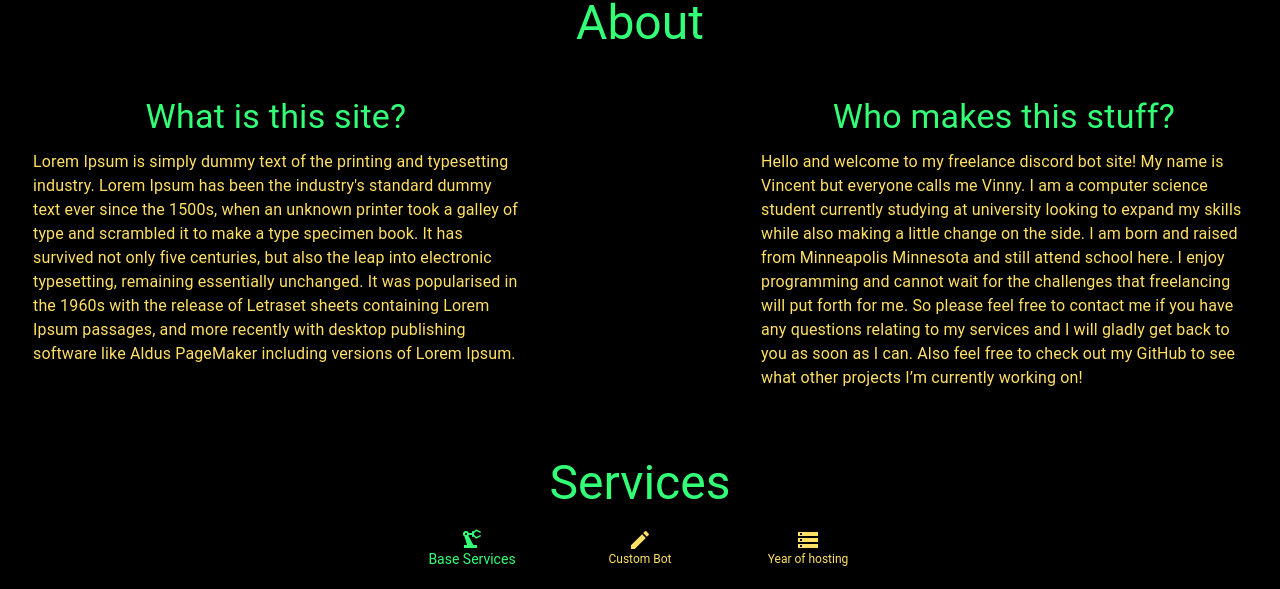
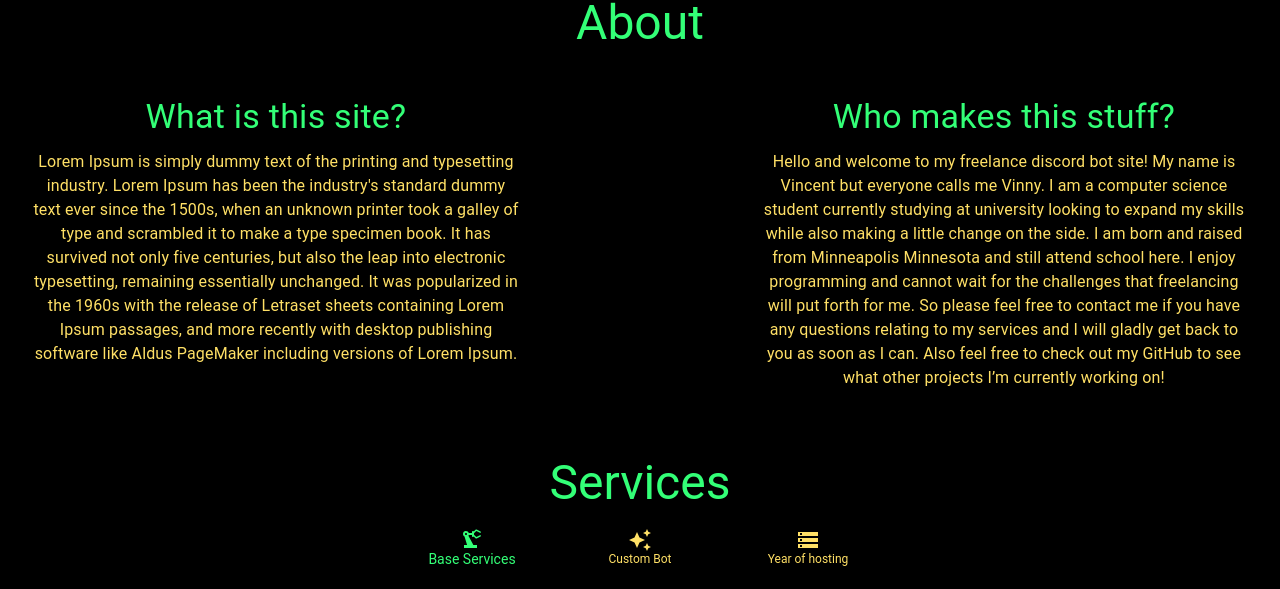
Before and after one commit to Thirteenhelens/V_Bot_Site, a React (Create React App) app: page / in a window 1280 px wide. Shown: the part 125-714 px from the top of the page. Built offline with nearby package versions, Linux system fonts and the light colour scheme; grey boxes are pictures that could not be loaded.

Commit message:
Added some styling to each service

```diff
--- a/src/components/About/About.jsx
+++ b/src/components/About/About.jsx
@@ -19,17 +19,13 @@ function About() {
           <Card
             variant="outlined"
             sx={{
+              textAlign: "center",
               color: "primary.light",
               backgroundColor: "secondary.dark",
             }}
           >
             <CardContent>
-              <Typography
-                gutterBottom
-                variant="h4"
-                component="div"
-                className="centerTxt"
-              >
+              <Typography gutterBottom variant="h4" component="div">
                 What is this site?
               </Typography>
               <Typography variant="body1" sx={{ color: "secondary.light" }}>
@@ -39,7 +35,7 @@ function About() {
                 of type and scrambled it to make a type specimen book. It has
                 survived not only five centuries, but also the leap into
                 electronic typesetting, remaining essentially unchanged. It was
-                popularised in the 1960s with the release of Letraset sheets
+                popularized in the 1960s with the release of Letraset sheets
                 containing Lorem Ipsum passages, and more recently with desktop
                 publishing software like Aldus PageMaker including versions of
                 Lorem Ipsum.
@@ -54,17 +50,13 @@ function About() {
           <Card
             variant="outlined"
             sx={{
+              textAlign: "center",
               color: "primary.light",
               backgroundColor: "secondary.dark",
             }}
           >
             <CardContent>
-              <Typography
-                gutterBottom
-                variant="h4"
-                component="div"
-                className="centerTxt"
-              >
+              <Typography gutterBottom variant="h4" component="div">
                 Who makes this stuff?
               </Typography>
               <Typography variant="body1" sx={{ color: "secondary.light" }}>
--- a/src/components/App/App.css
+++ /dev/null
@@ -1,3 +0,0 @@
-.centerTxt{
-    text-align: center;
-}
--- a/src/components/App/App.jsx
+++ b/src/components/App/App.jsx
@@ -1,4 +1,4 @@
-import "./App.css";
+// Importing React, all Local files, and Theme creation tools
 import * as React from "react";
 import About from "../About/About.jsx";
 import NavBar from "../NavBar/NavBar.jsx";
--- a/src/components/BaseService/BaseServiceItem.jsx
+++ b/src/components/BaseService/BaseServiceItem.jsx
@@ -10,7 +10,12 @@ import {
 
 function BasicBotItem({ bot }) {
   return (
-    <Card sx={{ maxWidth: 345, backgroundColor: "secondary.semiDark" }}>
+    <Card
+      sx={{
+        maxWidth: 345,
+        backgroundColor: "secondary.semiDark",
+      }}
+    >
       <CardMedia
         height="200"
         component="img"
--- a/src/components/HostingService/HostingServiceItem.jsx
+++ b/src/components/HostingService/HostingServiceItem.jsx
@@ -12,10 +12,10 @@ function HostingServiceItem({ bot }) {
   return (
     <Card sx={{ maxWidth: 345, backgroundColor: "secondary.semiDark" }}>
       <CardMedia
+        height="200"
         component="img"
-        height="200"
+        alt="Discord Bot Image"
         image="https://external-content.duckduckgo.com/iu/?u=https%3A%2F%2Fi2.wp.com%2Fbeebom.com%2Fwp-content%2Fuploads%2F2018%2F02%2Fdiscord-bots.jpg%3Ffit%3D750%252C500%26ssl%3D1&f=1&nofb=1"
-        alt="Discord Bot Image"
       />
       <CardContent>
         <Typography
--- a/src/components/Services/Services.jsx
+++ b/src/components/Services/Services.jsx
@@ -16,8 +16,8 @@ import Additional from "../CustomBot/CustomBot";
 import Hosting from "../HostingService/HostingService";
 
 // Icons Imports
-import EditIcon from "@mui/icons-material/Edit";
 import StorageIcon from "@mui/icons-material/Storage";
+import AutoAwesomeIcon from "@mui/icons-material/AutoAwesome";
 import PrecisionManufacturingIcon from "@mui/icons-material/PrecisionManufacturing";
 
 function Services() {
@@ -76,7 +76,7 @@ function Services() {
             <BottomNavigationAction
               value="custom"
               label="Custom Bot"
-              icon={<EditIcon />}
+              icon={<AutoAwesomeIcon />}
             />
             <BottomNavigationAction
               value="hosting"
```
